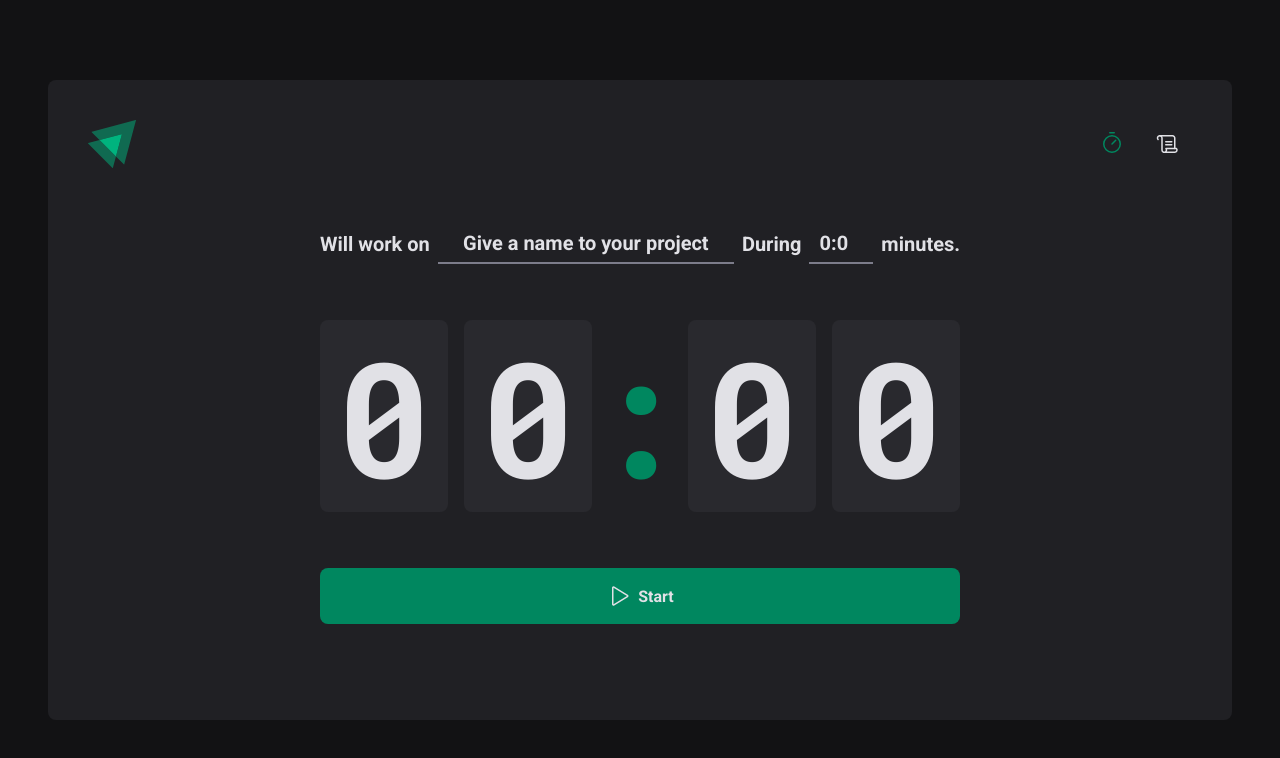
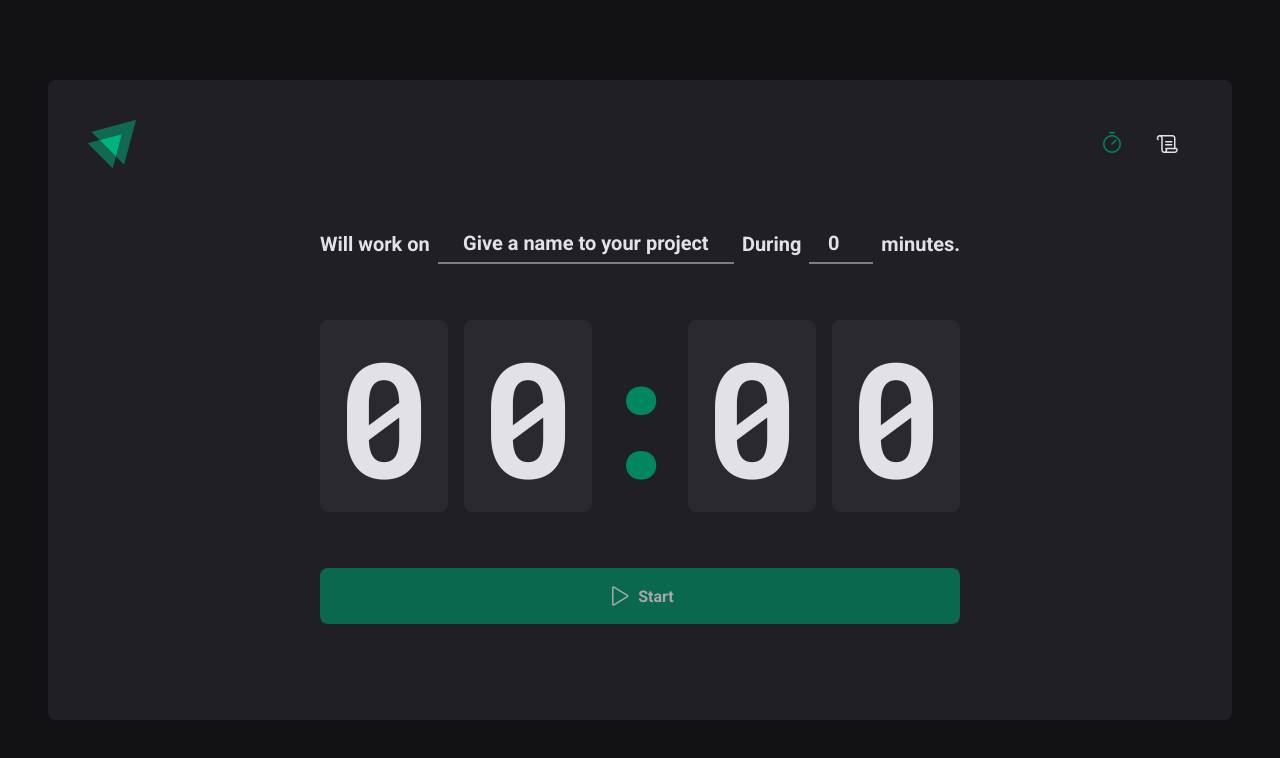
Before and after one commit to eduaardofranco/pomodoro-ts, a React (Vite) app: page / in a window 1280 px wide. Shown: the top 758 px of the page. Built offline with nearby package versions, Linux system fonts and the light colour scheme.

Commit message:
react hook form with zod

```diff
--- a/package.json
+++ b/package.json
@@ -10,11 +10,14 @@
     "preview": "vite preview"
   },
   "dependencies": {
+    "@hookform/resolvers": "^3.3.4",
     "phosphor-react": "^1.4.1",
     "react": "^18.2.0",
     "react-dom": "^18.2.0",
+    "react-hook-form": "^7.49.3",
     "react-router-dom": "^6.21.3",
-    "styled-components": "^6.1.8"
+    "styled-components": "^6.1.8",
+    "zod": "^3.22.4"
   },
   "devDependencies": {
     "@rocketseat/eslint-config": "^2.1.0",
--- a/src/pages/Home/index.tsx
+++ b/src/pages/Home/index.tsx
@@ -1,11 +1,39 @@
 import { Play } from "phosphor-react";
 import { CountdownContainer, FormContainer, HomeContainer, MinutesInput, Separator, StartCountdownButton, TaskInput } from "./styles";
+import { useForm } from 'react-hook-form'
+import { zodResolver} from '@hookform/resolvers/zod'
+import * as zod from 'zod'
+
+//validation schema
+const newCycleFormValidationSchema = zod.object({
+    //task will be string, min 1 character, if ommited show message given
+    task: zod.string().min(1, 'Inform a task'),
+    //minutesamout will be number min 5 max 60
+    minutesAmount: zod.number().min(5).max(60)
+})
+
+type NewCycleFormData = zod.infer<typeof newCycleFormValidationSchema>
 
 export function Home() {
+
+    const { register, handleSubmit, watch, reset } = useForm<NewCycleFormData>({
+        resolver: zodResolver(newCycleFormValidationSchema),
+        defaultValues: {
+            task: '',
+            minutesAmount: 0,
+        }
+    })
+
+    const handleCreateNewCycle = (data: NewCycleFormData) => {
+        console.log(data)
+        reset()
+    }
+    const task = watch('task')
+    const isSubmitDisabled = !task
+
     return(
         <HomeContainer>
-
-            <form action="">
+            <form action="" onSubmit={handleSubmit(handleCreateNewCycle)}>
                 <FormContainer>
                     <label htmlFor="task">Will work on</label>
                     <TaskInput
@@ -13,6 +41,7 @@
                         id="task"
                         placeholder="Give a name to your project"
                         list="task-suggestions"
+                        {...register('task')}
                     />
                     <datalist id="task-suggestions">
                         <option value="Project react"></option>
@@ -26,8 +55,9 @@
                         id="minutesAmout"
                         placeholder="0:0"
                         step={5}
-                        max={60}
-                        min={5}
+                        // max={60}
+                        // min={5}
+                        {...register('minutesAmount', {valueAsNumber: true})}
                     />
 
                     <span>minutes.</span>
@@ -40,7 +70,7 @@
                     <span>0</span>
                 </CountdownContainer>
 
-                <StartCountdownButton type="submit">
+                <StartCountdownButton type="submit" disabled={isSubmitDisabled} >
                     <Play size={24} />
                     Start
                 </StartCountdownButton>
```
Also changed, not shown: 1 other file (tests, documents, lock files or other folders).
